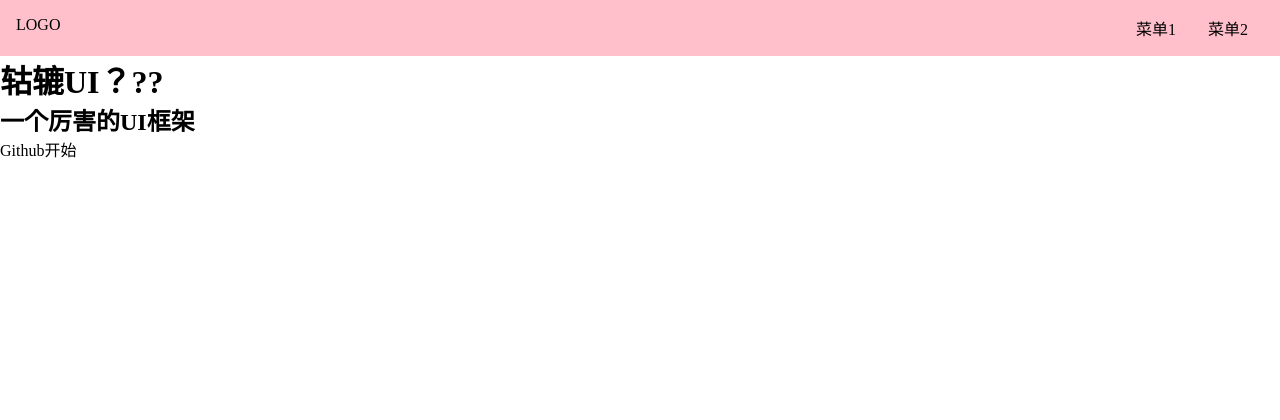
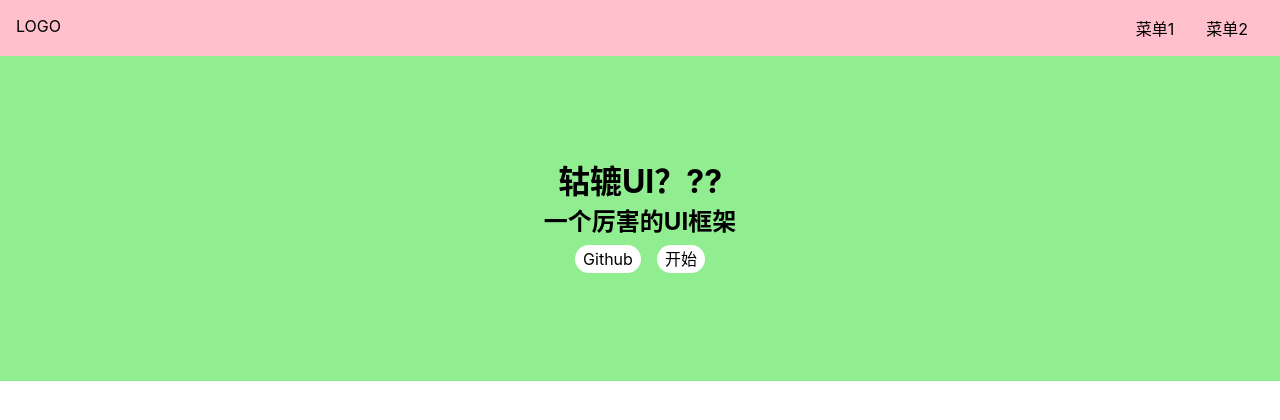
Before and after one commit to Guang-Yu6/UI-001-demo, a Vue app: page /#/ in a window 1280 px wide. Shown: the top 420 px of the page. Built offline with nearby package versions, Linux system fonts and the light colour scheme.

Commit message:
Home 页面的 css

```diff
--- a/src/index.scss
+++ b/src/index.scss
@@ -12,5 +12,13 @@
   color: inherit;
 &:hover {
    border-bottom: 1px solid;
+   cursor: pointer;
  }
 }
+
+body {
+  font-size: 16px;
+  // 为什么这样写 font-family
+  // 答案见 https://github.com/zenozeng/fonts.css/
+  font-family: -apple-system, "Noto Sans", "Helvetica Neue", Helvetica, "Nimbus Sans L", Arial, "Liberation Sans", "PingFang SC", "Hiragino Sans GB", "Noto Sans CJK SC", "Source Han Sans SC", "Source Han Sans CN", "Microsoft YaHei", "Wenquanyi Micro Hei", "WenQuanYi Zen Hei", "ST Heiti", SimHei, "WenQuanYi Zen Hei Sharp", sans-serif;
+}
--- a/src/views/Home.vue
+++ b/src/views/Home.vue
@@ -22,5 +22,25 @@
 
 
 <style lang="scss" scoped>
-
+.banner {
+  padding: 100px 0;
+  display: flex;
+  justify-content: center;
+  align-items: center;
+  flex-direction: column;
+  background: lightgreen;
+  > .actions{
+    padding: 8px 0;
+    a {
+      margin:0 8px;
+      background: #fff;
+      display: inline-block;
+      $h: 28px;
+      height: $h;
+      line-height: $h;
+      border-radius: $h/2;
+      padding: 0 8px;
+    }
+  }
+}
 </style>
```
